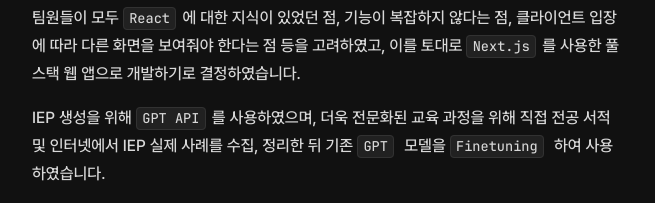
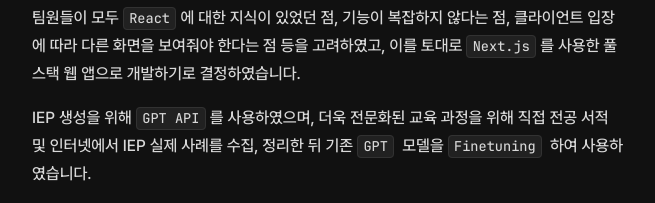
Before and after one commit to SID12g/sid12g.dev, a Next.js app: page /projects/advocate in a window 1280 px wide. Shown: the part 1460-1663 px from the top of the page, without its empty margins (312-967 px from the left). Built offline with nearby package versions, Linux system fonts and the light colour scheme.

Commit message:
style: code 인라인 요소 margin-right 조정
margin-right: 6px → 4px로 수정

```diff
--- a/src/app/globals.css
+++ b/src/app/globals.css
@@ -111,7 +111,7 @@ html {
   border: 1px solid var(--color-faint);
   border-radius: 4px;
   padding: 0.1em 0.4em;
-  margin-right: 6px;
+  margin-right: 4px;
 }
 
 .prose-custom pre {
```
